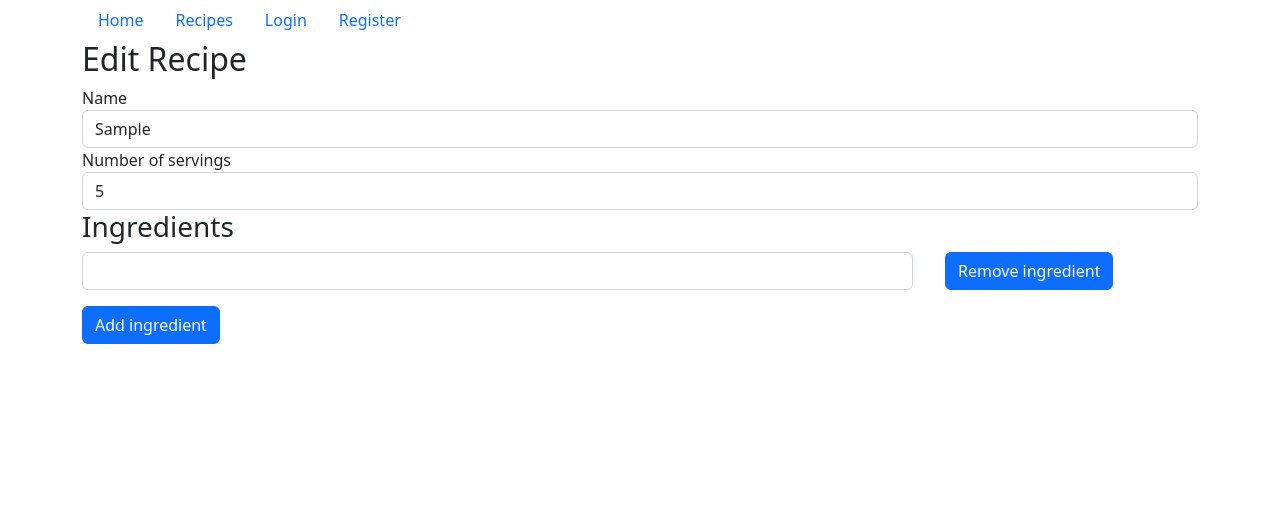
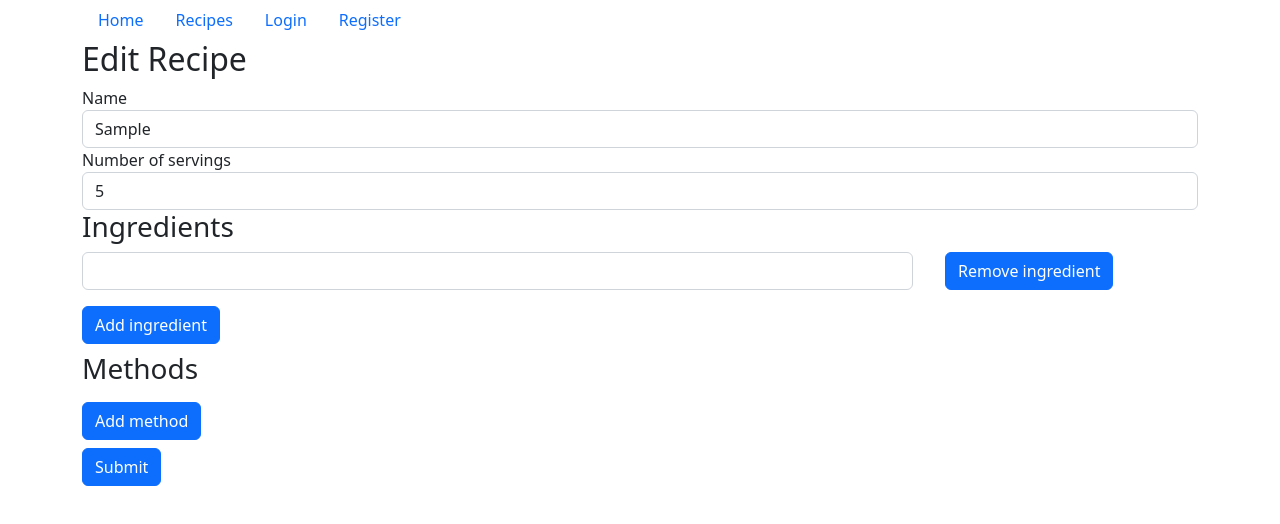
Before and after one commit to KirilKaloyanov/cookbook, a React (Create React App) app: page /1/1 in a window 1280 px wide. Both pictures are taken after typing "Sample", "5" into the empty fields and a click on the button "Add ingredient". Shown: the top 524 px of the page. Built offline with nearby package versions, Linux system fonts and the light colour scheme.

Commit message:
Extracted dynamic fields component

```diff
--- /dev/null
+++ b/src/components/private/formDynamicFields.js
@@ -0,0 +1,47 @@
+export function FormDynamicFields({
+    label,
+    fields,
+    fieldName,
+    onFieldChange,
+    onFieldRemove,
+    onFieldAdd
+}) {
+    return (
+        <>
+            <h3>{label}</h3>
+
+            {fields.map((input, index) => {
+                return (
+                    <div className="row" key={input.id}>
+                        <div className="col-md-9">
+                            <input
+                                name={fieldName}
+                                className="form-control"
+                                value={input.name}
+                                onChange={(e) => onFieldChange(e, index)}
+                            />
+                        </div>
+                        <div className="col-md-3">
+                            <button
+                                name={fieldName}
+                                onClick={(e) => onFieldRemove(e, index)}
+                                className="btn btn-primary mx-2 mb-2"
+                                form=''
+                            >Remove {fieldName}</button>
+                        </div>
+                    </div>
+                )
+            })}
+
+            <button
+                name={fieldName}
+                onClick={onFieldAdd}
+                className="btn btn-primary my-2"
+                form=''
+            >
+                Add {fieldName}
+            </button>
+            <br />
+        </>
+    );
+}
--- a/src/components/private/recipeForm.js
+++ b/src/components/private/recipeForm.js
@@ -1,6 +1,7 @@
 import { useState } from "react";
 import { useParams } from "react-router-dom";
 import { Input } from '../public/common/input';
+import { FormDynamicFields } from "./formDynamicFields";
 
 export function RecipeForm() {
     const params = useParams();
@@ -8,8 +9,8 @@ export function RecipeForm() {
     const [recipe, setRecipe] = useState({
         name: '',
         numberOfServings: '',
-        ingredients: []
-
+        ingredients: [],
+        methods: []
     });
 
     const handleChange = (e) => {
@@ -19,29 +20,42 @@ export function RecipeForm() {
         }));
     }
 
-    const handleIngredientChange = (index, event) => {
-        let data = [...recipe.ingredients];
-        data[index][event.target.name] = event.target.value;
+    const handleFieldChange = (index, e) => {
+        let data;
+        if (e.target.name === 'ingredient') data = [...recipe.ingredients];
+        else if (e.target.name === 'method') data = [...recipe.methods];
+        data[index][e.target.name] = e.target.value;
         setRecipe(state => ({
             ...state,
-            ingredients: data
+            [`${e.target.name}s`]: data
         }));
     }
 
-    const addIngredient = () => {
-        let newField = {};
+    function recipeFormSubmit(e) {
+        e.preventDefault();
+        console.log('Form Submitted', recipe);
+    }
+
+    function addField(e) {
+        let data;
+        if (e.target.name === 'ingredient') data = [...recipe.ingredients];
+        else if (e.target.name === 'method') data = [...recipe.methods];
+        data.push({ id: data.length });
         setRecipe(state => ({
             ...state,
-            ingredients: [...state.ingredients, newField]
+            [`${e.target.name}s`]: data
         }));
     }
 
-    const removeIngredient = (index) => {
-        let data = [...recipe.ingredients];
+    const removeField = (index, e) => {
+        let data = [];
+        if (e.target.name === 'ingredient') data = [...recipe.ingredients];
+        else if (e.target.name === 'method') data = [...recipe.methods];
         data.splice(index, 1);
+
         setRecipe(state => ({
             ...state,
-            ingredients: data
+            [`${e.target.name}s`]: data
         }));
     }
 
@@ -49,6 +63,8 @@ export function RecipeForm() {
         <>
             {params.recipeId === 'new' && <h2> New Recipe </h2>}
             {params.recipeId !== 'new' && <h2> Edit Recipe </h2>}
+
+            <form>
                 <Input
                     label='Name'
                     name='name'
@@ -63,28 +79,26 @@ export function RecipeForm() {
                     onChange={handleChange}
                 />
 
-            <h3>Ingredients</h3>
-            {recipe.ingredients.map((input, index) => {
-                return (
-                    <div className="row" key={index}>
-                        <div className="col-md-9">
-                            <input
-                                name='ingredient'
-                                className="form-control"
-                                value={input.name}
-                                onChange={event => handleIngredientChange(index, event)}
+                <FormDynamicFields
+                    label='Ingredients'
+                    fields={recipe.ingredients}
+                    fieldName='ingredient'
+                    onFieldChange={(e, index) => handleFieldChange(index, e)}
+                    onFieldRemove={(e, index) => removeField(index, e)}
+                    onFieldAdd={(e) => addField(e)}
                 />
-                        </div>
-                        <div className="col-md-3">
-                            <button
-                                onClick={() => removeIngredient(index)}
-                                className="btn btn-primary mx-2 mb-2"
-                            >Remove ingredient</button>
-                        </div>
-                    </div>
-                )
-            })}
-            <button onClick={addIngredient}className="btn btn-primary my-2" >Add ingredient</button>
+                <FormDynamicFields
+                    label='Methods'
+                    fields={recipe.methods}
+                    fieldName='method'
+                    onFieldChange={(e, index) => handleFieldChange(index, e)}
+                    onFieldRemove={(e, index) => removeField(index, e)}
+                    onFieldAdd={(e) => addField(e)}
+                />
+
+                <button type='submit' className='btn btn-primary' onClick={recipeFormSubmit}>Submit</button>
+            </form>
+
         </>
     );
 }
```
Lines whose indentation alone changed are shown as unchanged.
